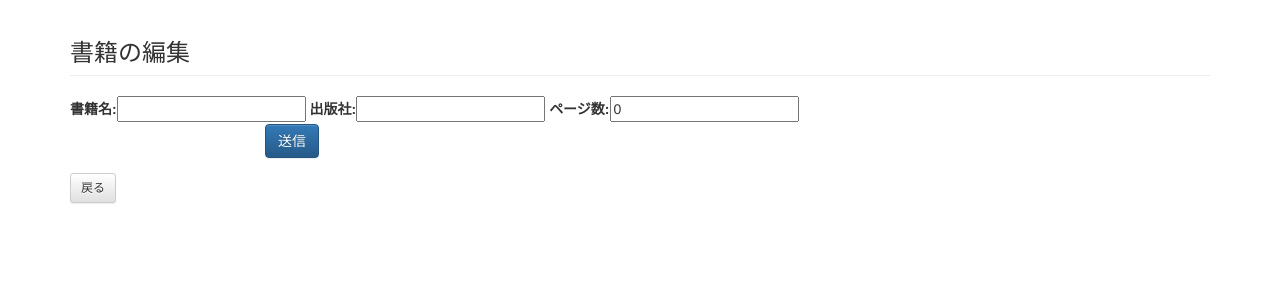
After one commit to y-nakazawa/stapydemoapp, a Django app: page /cms/book/add/ in a window 1280 px wide. The commit adds this page. Shown: the top 300 px of the page. Run offline with Django 3.2, Linux system fonts and the light colour scheme; some libraries are stand-ins or nearby versions.

Commit message:
bookのCRUD実装

```diff
--- /dev/null
+++ b/cms/forms.py
@@ -0,0 +1,11 @@
+from django.forms import ModelForm
+
+from cms.models import Book
+
+
+class BookForm(ModelForm):
+    """書籍のフォーム"""
+
+    class Meta:
+        model = Book
+        fields = ('name', 'publisher', 'page',)
--- /dev/null
+++ b/cms/templates/cms/book_edit.html
@@ -0,0 +1,22 @@
+{% extends "base.html" %}
+{% load bootstrap %}
+
+{% block title %}書籍の編集{% endblock title %}
+
+{% block content %}
+    <h3 class="page-header">書籍の編集</h3>
+    {% if book_id %}
+    <form action="{% url 'cms:book_mod' book_id=book_id %}" method="post" class="form-horizontal" role="form">
+    {% else %}
+    <form action="{% url 'cms:book_add' %}" method="post" class="form-horizontal" role="form">
+    {% endif %}
+      {% csrf_token %}
+      {{ form|bootstrap_horizontal }}
+      <div class="form-group">
+        <div class="col-sm-offset-2 col-sm-10">
+          <button type="submit" class="btn btn-primary">送信</button>
+        </div>
+      </div>
+    </form>
+    <a href="{% url 'cms:book_list' %}" class="btn btn-default btn-sm">戻る</a>
+{% endblock content %}
--- a/cms/urls.py
+++ b/cms/urls.py
@@ -5,7 +5,7 @@ from cms.views import BookList
 urlpatterns = [
     # 書籍
     url(r'^book/$', BookList.as_view(), name='book_list'),   # 一覧
-#    url(r'^book/add/$', views.book_edit, name='book_add'),  # 登録
-#    url(r'^book/mod/(?P<book_id>\d+)/$', views.book_edit, name='book_mod'),  # 修正
-#    url(r'^book/del/(?P<book_id>\d+)/$', views.book_del, name='book_del'),   # 削除
+    url(r'^book/add/$', views.book_edit, name='book_add'),  # 登録
+    url(r'^book/mod/(?P<book_id>\d+)/$', views.book_edit, name='book_mod'),  # 修正
+    url(r'^book/del/(?P<book_id>\d+)/$', views.book_del, name='book_del'),   # 削除
 ]
--- a/cms/views.py
+++ b/cms/views.py
@@ -1,6 +1,8 @@
-from django.shortcuts import render
+from django.shortcuts import render, get_object_or_404, redirect, render_to_response
+from django.template import RequestContext
 from django.views.generic import ListView
 
+from cms.forms import BookForm
 from cms.models import Book
 
 
@@ -14,3 +16,27 @@ class BookList(ListView):
         self.object_list = Book.objects.all().order_by('id')  # 書籍を全件取得
         context = self.get_context_data(object_list=self.object_list)
         return self.render_to_response(context)
+
+
+def book_edit(request, book_id=None):
+    """書籍の編集"""
+    if book_id:  # book_id が指定されている (修正時)
+        book = get_object_or_404(Book, pk=book_id)
+    else:  # book_id が指定されていない (追加時)
+        book = Book()
+    if request.method == 'POST':
+        form = BookForm(request.POST, instance=book)  # POST された request データからフォームを作成
+        if form.is_valid():  # フォームのバリデーション
+            form.save()
+            return redirect('cms:book_list')
+    else:  # GET の時
+        form = BookForm(instance=book)  # book インスタンスからフォームを作成
+
+    return render(request, 'cms/book_edit.html', dict(form=form, book_id=book_id))
+
+
+def book_del(request, book_id):
+    """書籍の削除"""
+    book = get_object_or_404(Book, pk=book_id)
+    book.delete()
+    return redirect('cms:book_list')
```
Also changed, not shown: cms/templates/cms/book_list.html (+25 -3 lines).
